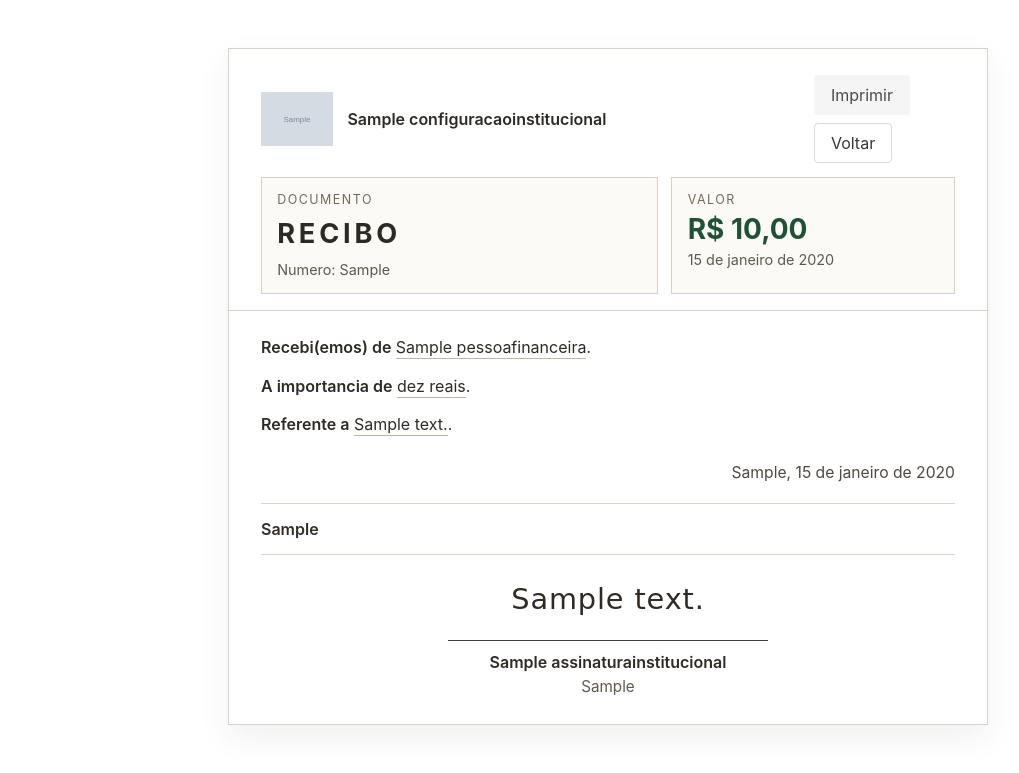
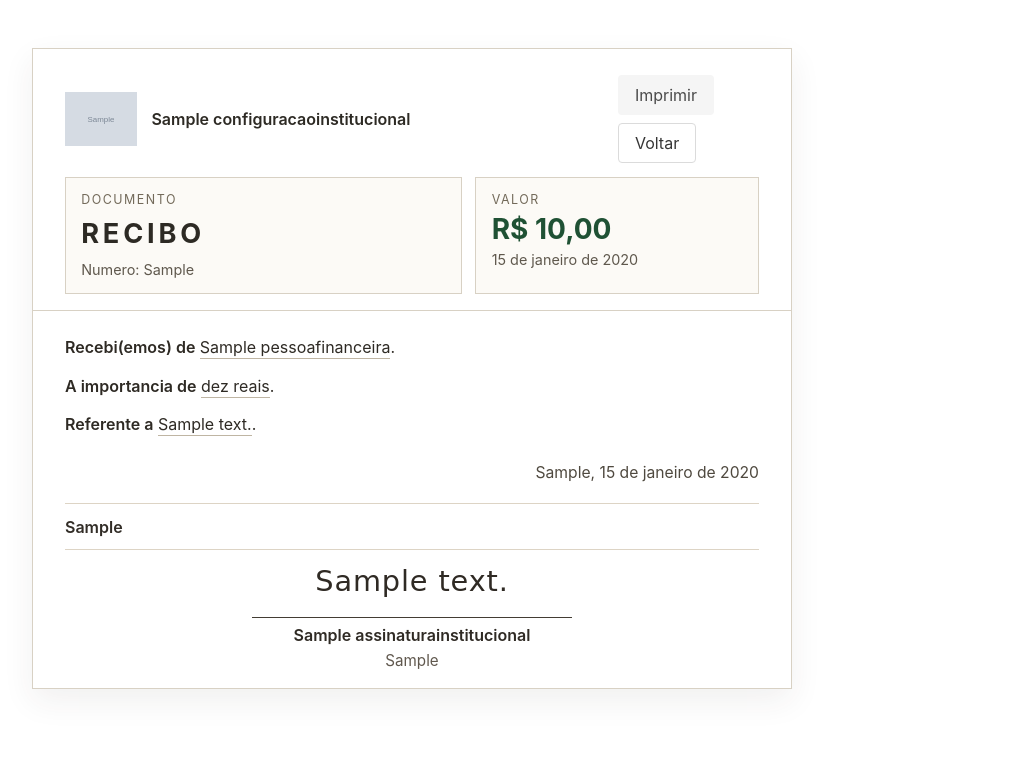
Before and after one commit to lucianobcoach-droid/Casa_Espirita, a Django app: page /financeiro/lancamentos/1/recibo/ in a window 1280 px wide. Shown: the part 52-825 px from the top of the page, without its empty margins (32-1051 px from the left). After the commit the page ends 741 px from the top, so only its background shows below. Run offline with Django 4.2, Linux system fonts and the light colour scheme; tables that the repository leaves empty hold one stand-in row (values such as "Sample post"); grey boxes marked "Sample" are stand-in pictures.

Commit message:
style(financeiro): compactar impressao do recibo

```diff
--- a/financeiro/templates/financeiro/lancamento_recibo.html
+++ b/financeiro/templates/financeiro/lancamento_recibo.html
@@ -9,6 +9,8 @@
         background: #fff;
         border: 1px solid #d8d1c4;
         box-shadow: 0 12px 30px rgba(52, 46, 36, 0.07);
+        display: inline-block;
+        width: 100%;
     }
 
     .recibo-header {
@@ -147,19 +149,19 @@
     }
 
     .recibo-rodape {
-        padding: 0 2rem 1.6rem;
+        padding: 0 2rem 1rem;
     }
 
     .recibo-mensagem {
         border-top: 1px solid #ddd4c5;
         border-bottom: 1px solid #ddd4c5;
-        padding: 0.8rem 0;
-        margin-bottom: 1.4rem;
+        padding: 0.65rem 0;
+        margin-bottom: 0.9rem;
         color: #322d27;
     }
 
     .recibo-assinatura {
-        margin-top: 1.8rem;
+        margin-top: 1rem;
         text-align: center;
     }
 
@@ -187,9 +189,9 @@
 
     .recibo-assinatura-linha {
         width: min(320px, 100%);
-        margin: 0 auto 0.55rem;
+        margin: 0 auto 0.35rem;
         border-bottom: 1px solid #433d34;
-        height: 1.35rem;
+        height: 1rem;
     }
 
     @media (max-width: 768px) {
```
Also changed, not shown: other parts of financeiro/templates/financeiro/lancamento_recibo.html (+53 -2 lines), docs/CEREBRO_PROJETO.md (+2 -0 lines), docs/CODEX_RESULTADO.md (+6 -0 lines), docs/STATE.md (+1 -0 lines).
